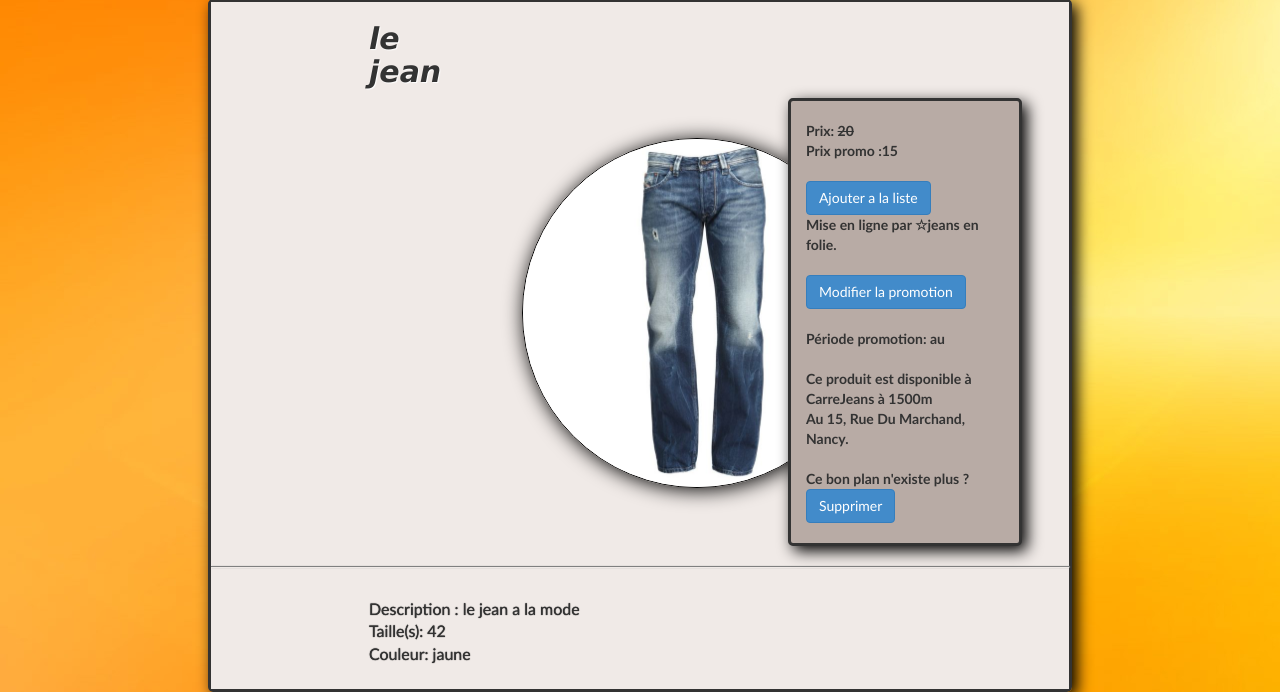
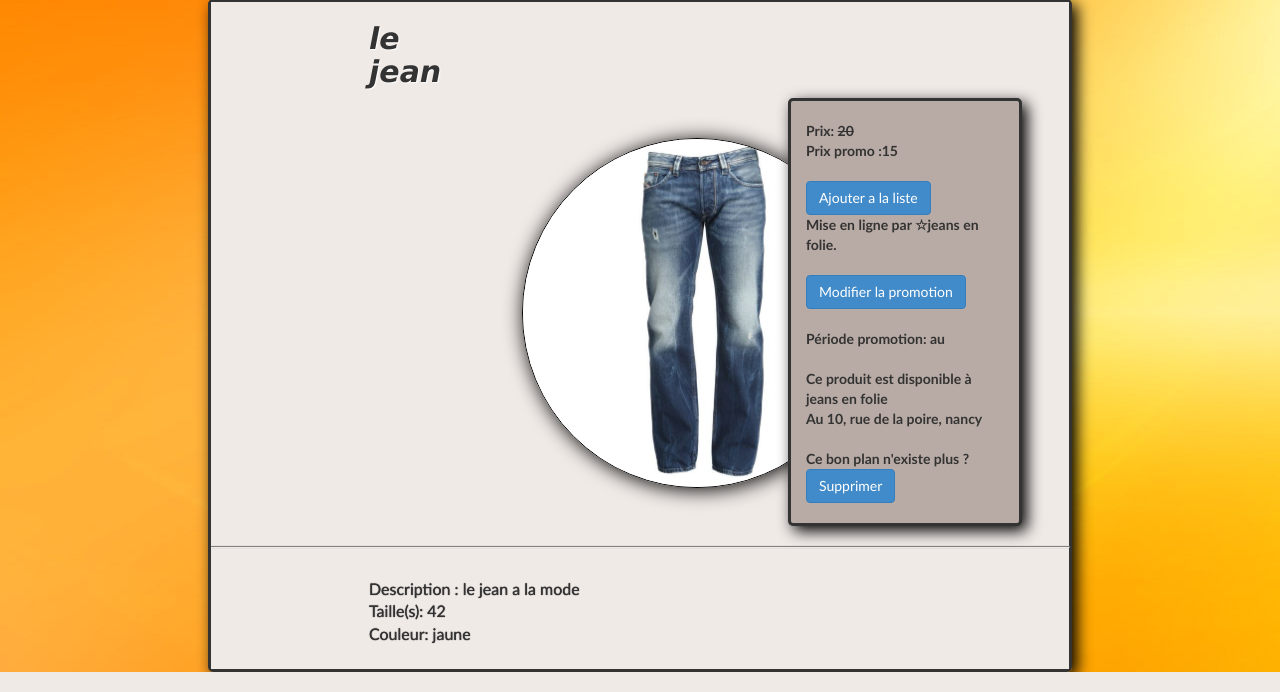
Before and after one commit to TopperHarley54/ProjetTut, a PHP site: page /PromoSphere.php in a window 1280 px wide. Shown: the part 290-982 px from the top of the page. Run offline with PHP 8.4, Linux system fonts and the light colour scheme; data comes from the database, SQL or seed files in the repository.

Commit message:
ajout adresse du produit

```diff
--- a/Affichage.php
+++ b/Affichage.php
@@ -153,6 +153,8 @@
 										echo'	<a href="PromoSphere.php?a=addLs&idart='. $art->id_article .'"><button class="btn btn-primary">Ajouter a la liste</button></a>';
 									}
 
+									$mag = new Magasin();
+									$mag = Magasin::findById($art->id_magasin);
 
 									if($art->id_client != null){
 										$cli = new Client();
@@ -160,19 +162,19 @@
 										echo '<br> Mise en ligne par <b>'. $cli->login_client .'</b>.';
 									}else{
 										if($art->id_magasin != null){
-											$mag = new Magasin();
-											$mag = Magasin::findById($art->id_magasin);
 											echo '<br> Mise en ligne par <b>☆'. $mag->nom_magasin .'</b>.';
 										}
 									}
 
 									echo'	<div class="row"><br><div class="col-lg-12"><button class="btn btn-primary">Modifier la promotion</button></div></div>
                                       <br>Période promotion: '. $art->datedebut .' au '. $art->datefin.'
-										<div class="row"><br><div class="col-lg-12"> Ce produit est disponible à CarreJeans à 1500m</div></div>
-										<div class="row"><div class="col-lg-12">Au 15, Rue Du Marchand, Nancy.</div></div>
+										<div class="row"><br><div class="col-lg-12"> Ce produit est disponible à '. $mag->nom_magasin .'</div></div>
+										<div class="row"><div class="col-lg-12">Au '. $mag->numero .', '. $mag->rue .', '. $mag->ville .'</div></div>
 										<div class="row">
-                      <br>
-											<div class="col-lg-12">Ce bon plan n\'existe plus ? <a href="PromoSphere.php?a=supProm&idart='. $art->id_article .'"><button class="btn btn-primary">Supprimer</button> </a><div><br></div></div>
+                      <br>';
+
+
+									echo	'<div class="col-lg-12">Ce bon plan n\'existe plus ? <a href="PromoSphere.php?a=supProm&idart='. $art->id_article .'"><button class="btn btn-primary">Supprimer</button> </a><div><br></div></div>
 										</div>
 									</div></div>
 
```
